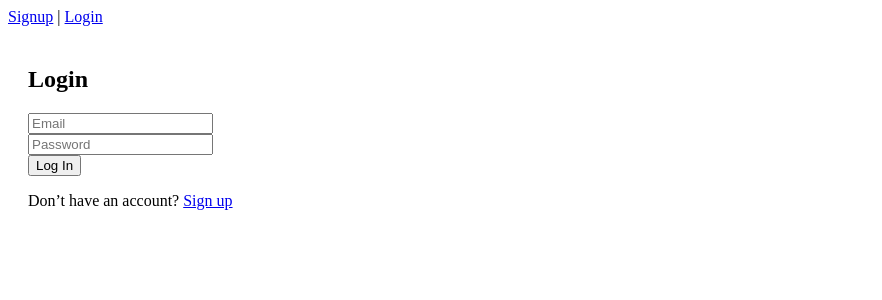
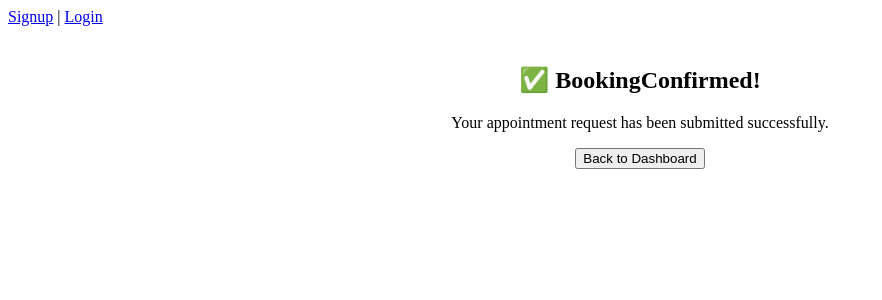
Before and after one commit to blovelace84/massage-appointment-booking-repo, a React (Vite) app in the folder massage-booking-app/: page /booking-confirmation in a window 1280 px wide. Before the commit this address led to /login. Shown: the top 300 px of the page, without its empty margins (0-882 px from the left). Built offline with nearby package versions, Linux system fonts and the light colour scheme; no server answers.

Commit message:
New page: BookingConfirmation

```diff
--- a/massage-booking-app/src/App.jsx
+++ b/massage-booking-app/src/App.jsx
@@ -4,6 +4,7 @@ import Login from "./components/Login";
 import Signup from "./components/Signup";
 import HomeClient from "./pages/HomeClient";
 import TherapistProfile from "./pages/TherapistProfile";
+import BookingConfirmation from "./pages/BookingConfirmation";
 import HomeTherapist from "./pages/HomeTherapist";
 import { auth } from "./services/firebase.config";
 import BookingForm from "./pages/BookingForm";
@@ -30,6 +31,7 @@ const App = () => {
         <Route path="/" element={<Navigate to="/login" />} />
         {/* fallback route */}
         <Route path="*" element={<Navigate to="/login" />} />
+        <Route path="/booking-confirmation" element={<BookingConfirmation />} />
       </Routes>
     </div>
   );
--- /dev/null
+++ b/massage-booking-app/src/pages/BookingConfirmation.jsx
@@ -0,0 +1,13 @@
+import { useNavigate } from "react-router-dom";
+
+export default function BookingConfirmation({ booking }) {
+  const navigate = useNavigate();
+
+  return (
+    <div style={{ padding: "20px", textAlign: "center" }}>
+      <h2>✅ BookingConfirmed!</h2>
+      <p>Your appointment request has been submitted successfully.</p>
+      <button onClick={() => navigate("/client")}>Back to Dashboard</button>
+    </div>
+  );
+}
--- a/massage-booking-app/src/pages/BookingForm.jsx
+++ b/massage-booking-app/src/pages/BookingForm.jsx
@@ -28,7 +28,7 @@ export default function BookingForm() {
         status: "pending",
       });
 
-      alert("Booking request submitted ✅");
+      navigate("/booking-confirmed");
       navigate("/client");
     } catch (err) {
       console.error("Error booking appointment:", err);
```
